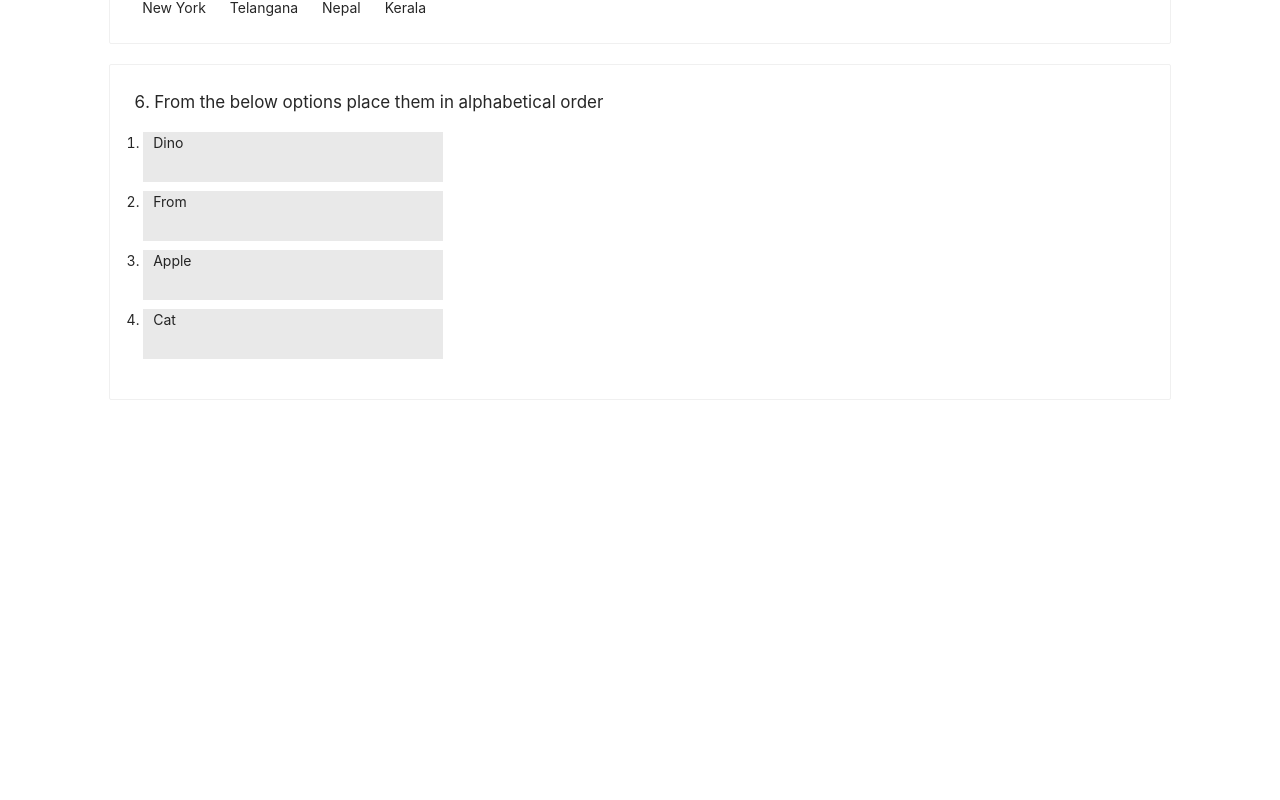
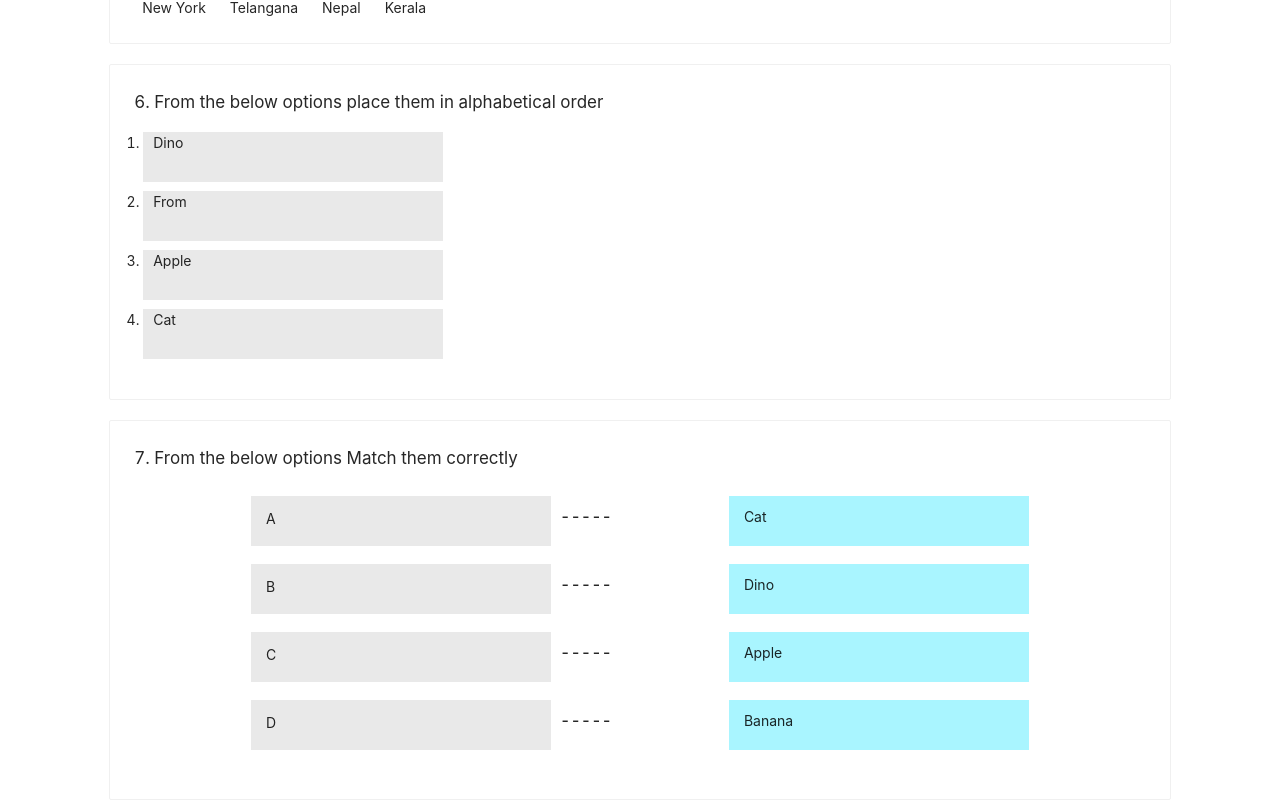
Before and after one commit to PSA20/LMS-PROJECT, a React (Create React App) app: page /test123 in a window 1280 px wide. Shown: the part 1077-1877 px from the top of the page. Before the commit the page ends 1477 px from the top, so only its background shows below. Built offline with nearby package versions, Linux system fonts and the light colour scheme.

Commit message:
added Matching Words Test

```diff
--- a/src/components/Categories/MatchingWords/MakeMatchingWords.js
+++ b/src/components/Categories/MatchingWords/MakeMatchingWords.js
@@ -44,33 +44,6 @@ export default class MakeMatchingWords extends Component {
             addorupdate : "Update Question"})
     }
   }
-
-  // onChangeC = (checkedValues) => {
-  //   console.log('checked = ', checkedValues.target.value);
-  //   console.log("valuee", this.state.value);
-  //   let uncheck = checkedValues.target.value
-  //   let myvalues = this.state.value
-  //   if(myvalues.includes(uncheck)){
-  //       const index = myvalues.indexOf(uncheck);
-  //       if (index > -1) {
-  //       myvalues.splice(index, 1);
-  //       }
-  //   this.setState({ value: myvalues });
-  // }
-  //   else{
-  //       this.setState({
-  //           value: this.state.value.concat(uncheck)
-  //         });
-  //   }
-
-  // }
-//   onChange = (e) => {
-//     console.log("checked", this.state.value);
-//     this.setState({
-//         value: this.state.value.concat(e.target.value)
-//       });
-
-//   };
   onFinish = (values) => {
     console.log("Success:", values);
   };
@@ -194,7 +167,15 @@ export default class MakeMatchingWords extends Component {
     }
   }
 
+  onDeleteLeft = (option)=>{
+    let leftoptions = this.state.leftoptions;
+    const index = leftoptions.indexOf(option);
+    if (index > -1) {
+      leftoptions.splice(index, 1);
+    }
+    this.setState({ leftoptions: leftoptions})
 
+  }
   onDelete = (optionsorans,option) => {
     let options = optionsorans;
     let ansans = this.state.Answers
@@ -218,7 +199,7 @@ export default class MakeMatchingWords extends Component {
   };
 
 
-  renderOptions = (optionsorans) => {
+  renderAnswers = (optionsorans) => {
     return optionsorans.map((item) => {
       return (
         <div style={{ marginTop: 7 }} id={item} className={classes.DivinCol}>
@@ -230,7 +211,7 @@ export default class MakeMatchingWords extends Component {
                     </div>
           </div>
           <div className="col-2 col-sm-1 ">
-            <Button onClick={() => this.onDelete(optionsorans,item)}>
+            <Button onClick={() => this.onDelete(this.state.options,item)}>
               {/* {" "} */}
               <span>
                 <DeleteTwoTone  twoToneColor="#eb2f96" />
@@ -241,8 +222,8 @@ export default class MakeMatchingWords extends Component {
       );
     });
   };
-  renderAnswers = () => {
-    return this.state.Answers.map((item) => {
+  renderOptions = (leftoptions) => {
+    return leftoptions.map((item) => {
       return (
         <div style={{ marginTop: 7 }} id={item} className={classes.DivinCol}>
          <div className="col-5 col-sm-6 offset-sm-1">
@@ -254,7 +235,7 @@ export default class MakeMatchingWords extends Component {
                     </div>
           </div>
           <div className="col-2 col-sm-1 ">
-            <Button onClick={() => this.onDelete(this.state.Answers,item)}>
+            <Button onClick={() => this.onDeleteLeft(item)}>
               {" "}
               <span>
                 <DeleteTwoTone twoToneColor="#eb2f96" />
@@ -300,9 +281,6 @@ export default class MakeMatchingWords extends Component {
   };
 
 
-
-
-//   please continue from here you have to add the left options text area and also arrange them in a row not as col...
 //  Add database connection.....
 
 
@@ -434,14 +412,14 @@ export default class MakeMatchingWords extends Component {
           </div>
           <div>
           <h6>Right Options</h6>
-        {this.renderOptions(this.state.options)}
+        {this.renderAnswers(this.state.options)}
           </div>
 
         </div>
         <br />
         <div className="col" style={{paddingLeft:"40%"}}>
         <h6>Answers in order</h6>
-        {this.renderAnswers()}
+        {this.renderAnswers(this.state.Answers)}
         </div>
 
 
--- a/src/components/Categories/MatchingWords/MatchingWords.module.css
+++ b/src/components/Categories/MatchingWords/MatchingWords.module.css
@@ -5,12 +5,34 @@
     height: 50px;
     width: 300px;
     /* border: 2px; */
-    /* overflow-wrap: break-word; */
     overflow: scroll;
     border-color: rgb(199, 199, 199);
     margin: 9px ;
     background-color: rgb(233, 233, 233);
-    /* padding-left: 10px; */
+    padding-left: 15px;
+}
+.MyListDivTest{
+    height: 50px;
+    width: 300px;
+    /* border: 2px; */
+    overflow: scroll;
+    display: flex;
+    flex-direction: row;
+    border-color: rgb(199, 199, 199);
+    margin: 9px ;
+    background-color: rgb(169, 245, 255);
+    padding-left: 15px;
+}
+.MyListDiv2{
+    height: 50px;
+    width: 300px;
+    /* border: 2px; */
+    overflow: scroll;
+    border-color: rgb(199, 199, 199);
+    margin: 9px ;
+    background-color: rgb(169, 245, 255);
+    padding-left: 15px;
+    padding-top: 10px;
 }
 
 
--- a/src/components/Categories/MatchingWords/MatchingWordsTest.js
+++ b/src/components/Categories/MatchingWords/MatchingWordsTest.js
@@ -0,0 +1,102 @@
+import React, {Component} from 'react';
+import { Card,  List } from 'antd';
+import classes from "./MatchingWords.module.css";
+import { DragDropContext, Droppable, Draggable } from 'react-beautiful-dnd';
+class MatchingWordsTest extends Component{
+    constructor(props) {
+        super(props);
+        this.state = {
+            value: 1,
+            visible: false,
+            mydata: this.props.data.rightoptions,
+            answers: this.props.data.ans,
+            leftoptions: this.props.data.leftoptions
+
+          };
+    }
+    handleOnDragEnd = (result) =>{
+        if (!result.destination) return;
+        console.log(result)
+        const items = Array.from(this.state.mydata);
+
+        const [reorderedItem] = items.splice(result.source.index, 1);
+        console.log(reorderedItem)
+        items.splice(result.destination.index, 0, reorderedItem);
+        console.log(items)
+        this.setState({mydata: items})
+
+
+    }
+
+    render(){
+
+        return(
+            <div  className="col-12 col-sm-10 offset-sm-1">
+                <Card style={{backgroundColor:this.props.color}}
+                  >
+        <p style={{ fontSize: 17}}>{this.props.quesNo}. {this.props.data.description}</p>
+
+
+        <div className={classes.DivinCol}>
+        <div>
+        <List itemLayout="horizontal" >
+            {this.props.data.leftoptions.map(index=>{
+                return(
+                    <div className={classes.DivinCol}>
+                        <div className={classes.MyListDiv}>
+                        <List.Item>{index}</List.Item>
+                    </div>
+                    <h6 style={{paddingTop:"20px"}}>-----</h6>
+                    </div>
+
+            )})}
+            </List>
+
+        </div>
+            {/* </div> */}
+
+            <DragDropContext onDragEnd={this.handleOnDragEnd}>
+            <Droppable droppableId="characters" >
+    {(provided) => (
+            <ul  className = "characters" style={{listStyleType:"none"}} {...provided.droppableProps} ref={provided.innerRef}>
+            {this.state.mydata.map(index=>{
+                console.log(index.split(",,"))
+                // let x = 123
+                // let lala = index.split(",,")
+                // {this.props.data.options.indexOf(index)}
+                return(
+                    <div className={classes.DivinCol}>
+                    <Draggable key = {index} draggableId={index} index= {this.state.mydata.indexOf(index)}>
+                    {(provided) => (
+                    <li className={classes.MyListDiv2}
+                     ref={provided.innerRef} {...provided.draggableProps} {...provided.dragHandleProps}>{index}
+                   {/* </List.Item> */}
+                   </li>
+                    // </div>
+                     )}
+                     </Draggable>
+                     </div>
+
+            )
+
+            })}
+            {/* </List> */}
+            {provided.placeholder}
+            </ul>
+            )}
+            </Droppable>
+            </DragDropContext>
+
+        </div>
+
+
+            </Card>
+            </div>
+        )
+    }
+}
+// <div className={classes.MyListDiv}>
+// {/* <div > */}
+// {/* <List.Item */}
+
+export default MatchingWordsTest;
--- a/src/components/MyTest/MyTest.js
+++ b/src/components/MyTest/MyTest.js
@@ -11,6 +11,7 @@ import DropDownTest from "../Categories/Select-From-dropdown/DropDownTest";
 import TrueAndFalseTest from "../Categories/TrueAndFalse/TrueAndFalseTest";
 import MultipleCheckboxTest from "../Categories/MultipleCheckbox/MultipleCheckboxTest";
 import SequenceInTest from "../Categories/SequenceInOrder/SequenceInTest";
+import MatchingWordsTest from "../Categories/MatchingWords/MatchingWordsTest";
 // import MultipleC from "../Categories/Multip"
 
 class MyTest extends Component{
@@ -125,6 +126,22 @@ class MyTest extends Component{
         </div>
       );
     }
+    else if(item.category === CategoryTypes.MATCHING_WORDS){
+      return (
+        <div
+          key={item.ans[0]}
+          style={{ marginTop: 20 }}
+          // key={item}
+          className="row"
+        >
+          <MatchingWordsTest
+            color={this.props.questions.color}
+            quesNo={index}
+            data={item}
+          />
+        </div>
+      );
+    }
     })
     ;
     return result;
```
Also changed, not shown: 1 other file (tests, documents, lock files or other folders).
